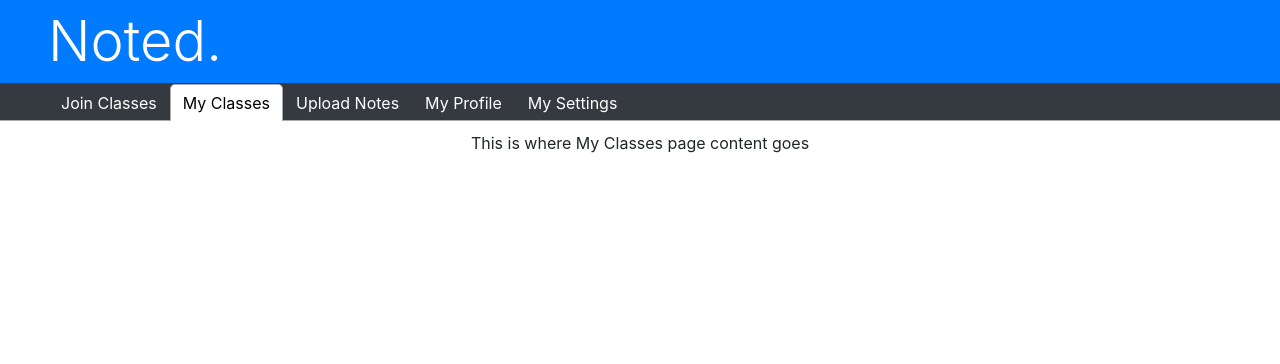
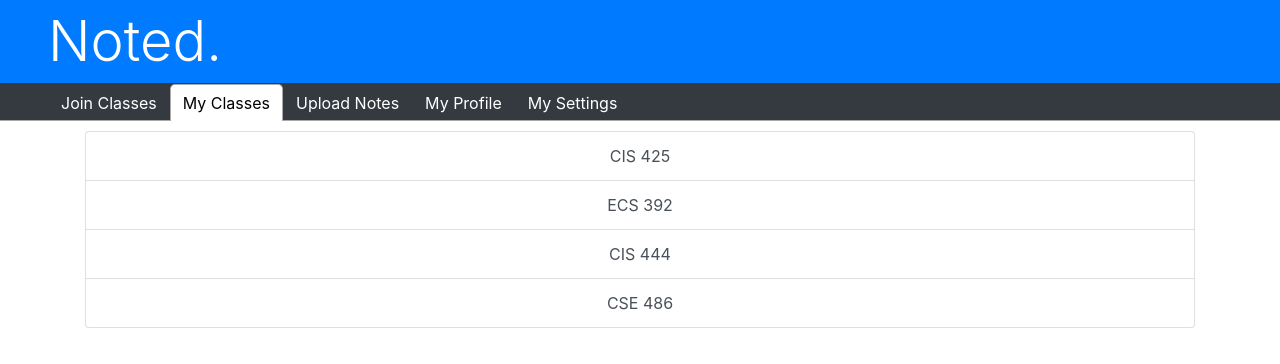
Before and after one commit to bcpaiva/noted, a React (Create React App) app: page / in a window 1280 px wide. Both pictures are taken after a click on the tab "My Classes". Shown: the top 364 px of the page. Built offline with nearby package versions, Linux system fonts and the light colour scheme.

Commit message:
Created components for MyClasses Tab

```diff
--- a/src/components/tabs/MyClasses/MyClasses.js
+++ b/src/components/tabs/MyClasses/MyClasses.js
@@ -1,11 +1,13 @@
 import React, { Component } from "react";
+import ListMyClasses from "./tab_components/ListMyClasses";
 
 class MyClasses extends Component {
-  state = {};
+  state = { list: ["CIS 425", "ECS 392", "CIS 444", "CSE 486"] }; // List of classes
+
   render() {
     return (
       <div className="container text-center">
-        <p>This is where My Classes page content goes</p>
+        <ListMyClasses list={this.state.list} />
       </div>
     );
   }
--- /dev/null
+++ b/src/components/tabs/MyClasses/tab_components/ClassInfoModal.js
@@ -0,0 +1,32 @@
+import React, { Component } from "react";
+import Modal from "react-bootstrap/Modal";
+import Button from "react-bootstrap/Button";
+
+class ClassInfoModal extends Component {
+  state = {};
+  render() {
+    return (
+      <React.Fragment>
+        <Modal show={true} onHide={this.props.onCancel}>
+          <Modal.Header closeButton>
+            <Modal.Title>Class Information:</Modal.Title>
+          </Modal.Header>
+          <Modal.Body>
+            {this.props.data ||
+              "No class data available at this time." /* TODO: Pull class data from Firebase */}
+          </Modal.Body>
+          <Modal.Footer>
+            <Button variant="secondary" onClick={this.props.onCancel}>
+              Cancel
+            </Button>
+            <Button variant="primary" onClick={this.props.onAdd}>
+              View Lecture Notes
+            </Button>
+          </Modal.Footer>
+        </Modal>
+      </React.Fragment>
+    );
+  }
+}
+
+export default ClassInfoModal;
--- /dev/null
+++ b/src/components/tabs/MyClasses/tab_components/ListMyClasses.js
@@ -0,0 +1,65 @@
+import React, { Component } from "react";
+import ListGroup from "react-bootstrap/ListGroup";
+import ClassInfoModal from "./ClassInfoModal";
+
+class ListMyClasses extends Component {
+  state = { clicked: {} };
+
+  componentDidMount() {
+    let clickedObj = {};
+    this.props.list.map(item => {
+      return (clickedObj[item] = false);
+    });
+    this.setState({ clicked: clickedObj });
+  }
+
+  // Change value of clicked for certain class
+  updateClicked(classID, value) {
+    this.setState(prevState => {
+      let clicked = prevState.clicked;
+      clicked[classID] = value;
+      return clicked;
+    });
+  }
+
+  handleClick(classID) {
+    this.updateClicked(classID, true);
+  }
+
+  handleCancel(className) {
+    this.updateClicked(className, false);
+  }
+  // TODO: Open notes for class clicked
+  handleNote(classID) {
+    this.updateClicked(classID, false);
+    // Remove class from available class
+
+    // Remove class from clicked state
+    this.setState(prevState => {
+      let clicked = prevState.clicked;
+      delete clicked[classID];
+      return clicked;
+    });
+  }
+  render() {
+    return (
+      <ListGroup>
+        {this.props.list.map(classID =>
+          this.state.clicked[classID] ? (
+            <ClassInfoModal
+              key={classID + "_modal"}
+              onCancel={() => this.handleCancel(classID)}
+              onAdd={() => this.handleNote(classID)}
+            />
+          ) : (
+            <ListGroup.Item action onClick={() => this.handleClick(classID)}>
+              {classID}
+            </ListGroup.Item>
+          )
+        )}
+      </ListGroup>
+    );
+  }
+}
+
+export default ListMyClasses;
```
